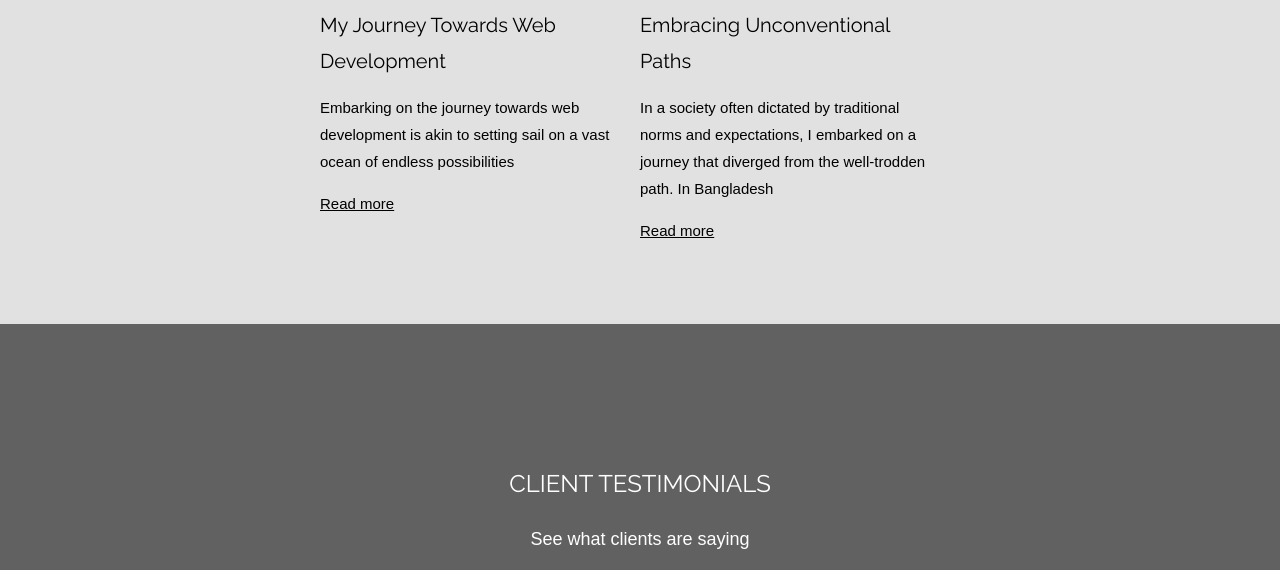
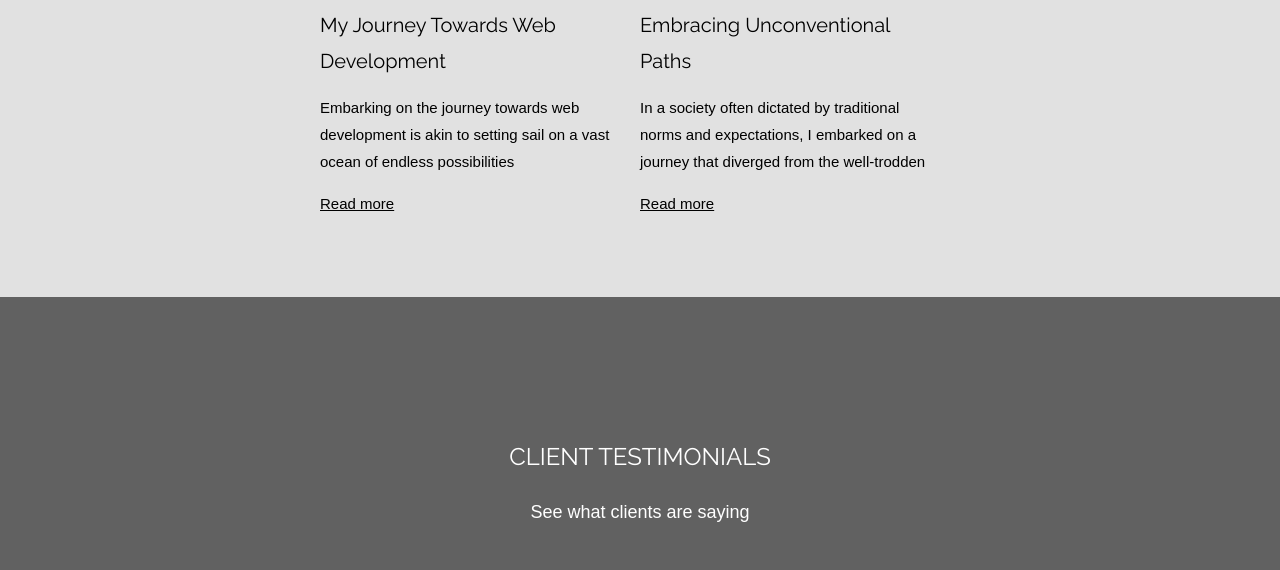
Before and after one commit to BHObserver/new-portfolio, a website: page index.html in a window 1280 px wide. Shown: the part 4874-5444 px from the top of the page. Drawn offline with nearby package versions, Linux system fonts and the light colour scheme.

Commit message:
Update index.html

```diff
--- a/index.html
+++ b/index.html
@@ -478,7 +478,7 @@
     <div class="blog-item">
       <img src="https://i1.wp.com/www.walkingwiththelion.com/wp-content/uploads/2018/08/strive.jpg?fit=980%2C653&ssl=1" alt="Blog Image">
       <h4>Embracing Unconventional Paths</h4>
-      <p>In a society often dictated by traditional norms and expectations, I embarked on a journey that diverged from the well-trodden path. In Bangladesh</p>
+      <p>In a society often dictated by traditional norms and expectations, I embarked on a journey that diverged from the well-trodden </p>
       <a href="https://medium.com/@bhobserver0/embracing-unconventional-paths-pursuing-passion-through-self-learning-8461e792f82d">Read more</a>
     </div>
     <!-- Add more blog items as needed -->
```
